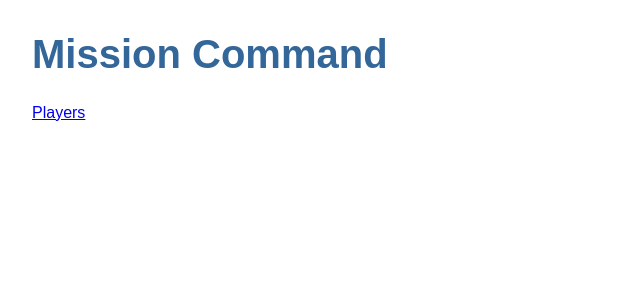
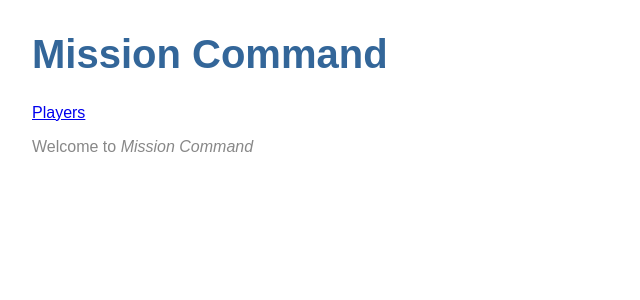
Before and after one commit to BenedictAdamson/MC-web, an Angular app in the folder MC-front-end/src/main/web/mc-front-end/: page / in a window 1280 px wide. Shown: the top 300 px of the page, without its empty margins (0-640 px from the left). Built offline with nearby package versions, Linux system fonts and the light colour scheme.

Commit message:
Create a basic home page component.

```diff
--- a/MC-front-end/src/main/web/mc-front-end/src/app/app-routing.module.ts
+++ b/MC-front-end/src/main/web/mc-front-end/src/app/app-routing.module.ts
@@ -1,9 +1,11 @@
 import { NgModule } from '@angular/core';
 import { RouterModule, Routes } from '@angular/router';
+import { HomeComponent } from './home/home.component';
 import { PlayerComponent } from './player/player.component';
 import { PlayersComponent } from './players/players.component';
 
 const routes: Routes = [
+    { path: '', component: HomeComponent, pathMatch: 'full' },
     { path: 'player', component: PlayersComponent, pathMatch: 'full' },
     { path: 'player/:username', component: PlayerComponent }
 ];
--- a/MC-front-end/src/main/web/mc-front-end/src/app/home/home.component.html
+++ b/MC-front-end/src/main/web/mc-front-end/src/app/home/home.component.html
@@ -1,3 +1 @@
-<p>
-  home works!
-</p>
+<p>Welcome to <i>Mission Command</i></p>
```
